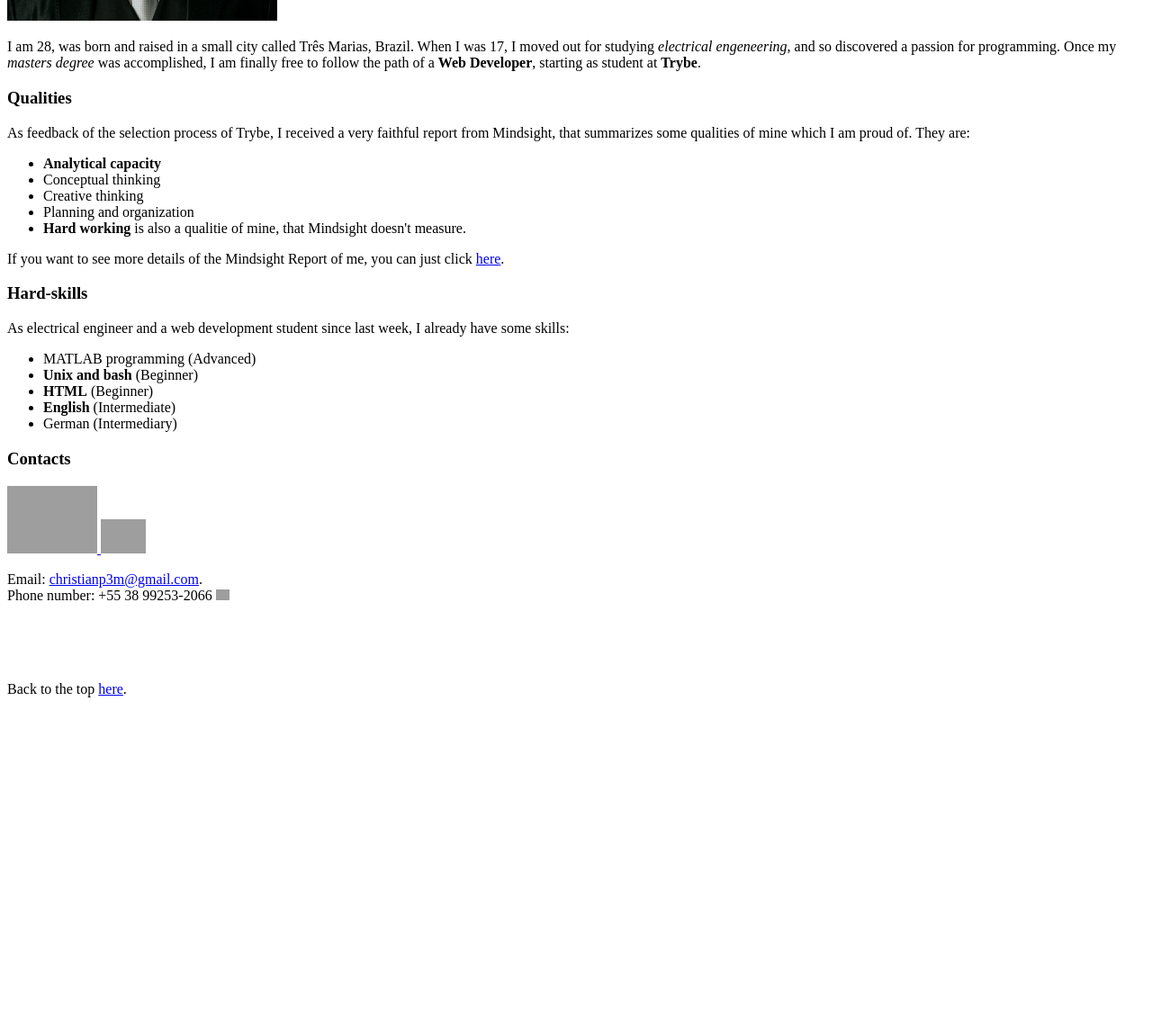
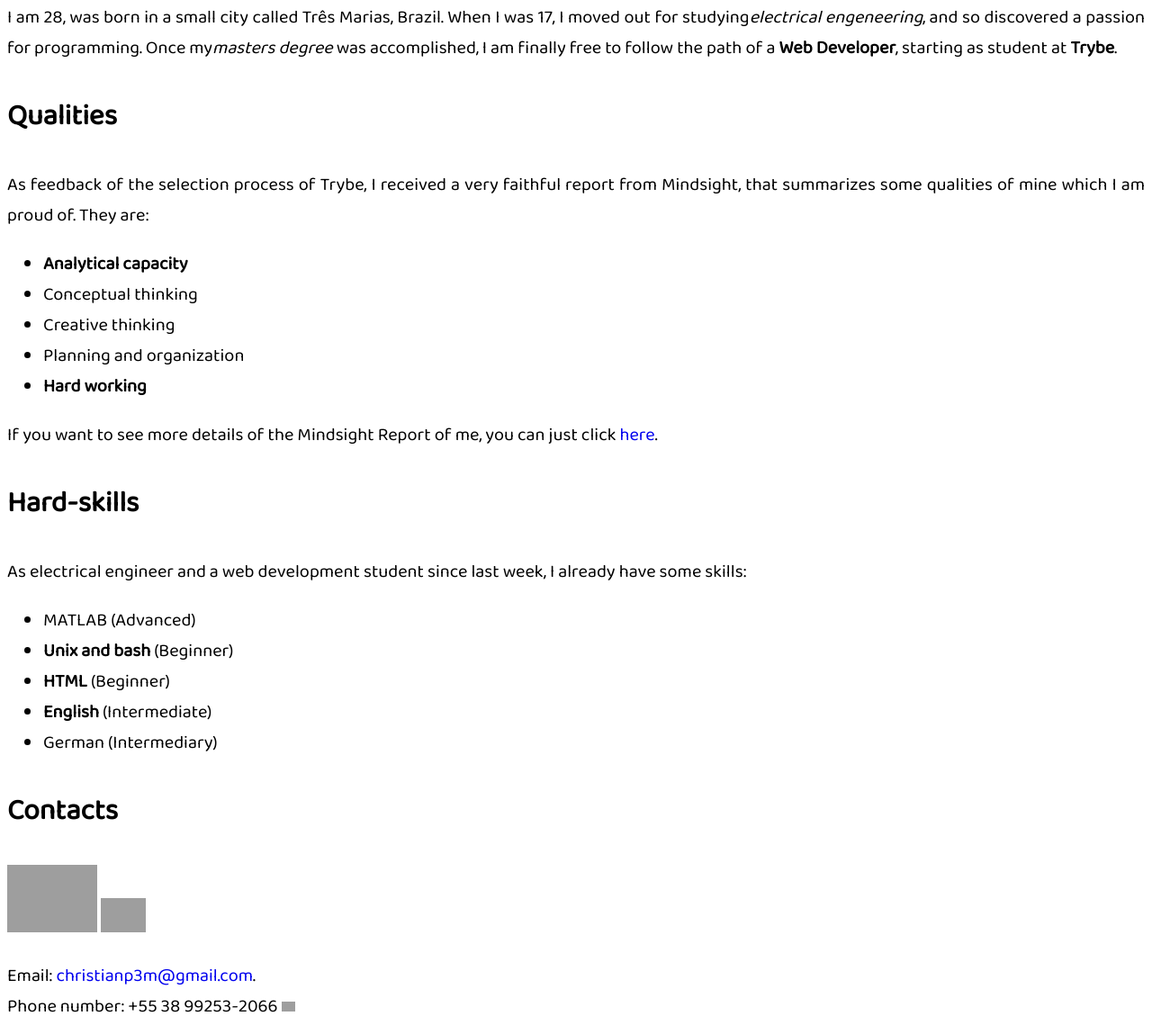
Before and after one commit to mpchristian/mpchristian.github.io, a plain HTML site: page index.html in a window 1280 px wide. Shown: the part 481-1620 px from the top of the page at 90% size. Before the commit the page ends 1272 px from the top, so only its background shows below. Drawn offline with Linux system fonts and the light colour scheme; grey boxes are pictures that could not be loaded.

Commit message:
Add css file, change fonts, border of the photo, fontsize

```diff
--- a/index.html
+++ b/index.html
@@ -1,129 +1,70 @@
 <!DOCTYPE html>
-<html lang="en">
+<html lang="pt-br">
 
 <head>
     <meta charset="UTF-8">
     <title>Christian Mendes | Portfolio</title>
+    <link rel="stylesheet" type="text/css" href="style.css">
 </head>
 
 <body>
     <h1 id="top">Christian Mendes Pereira</h1>
 
-    <p>
     <h2>
         <a href="#about-me">About me</a> |
         <a href="#qualities">Qualities</a> |
         <a href="#hard-skills">Hard-skills</a> |
         <a href="#contacts">Contacts</a>
     </h2>
+
+    <p id="about-me"><h3>About me</h3></p>
+
+    <img class="pictures" src="profile2.jpg" alt="Christian Mendes Pereira about to get married" width="200px">
+
+    <p>I am 28, was born in a small city called Três Marias, Brazil. When I was 17, I moved out for studying<em>electrical engeneering</em>, and so discovered a passion for programming. Once my<em>masters degree</em> was accomplished, I am finally free to follow the path of a <strong>Web Developer</strong>, starting as student at <strong>Trybe</strong>.</p>
+
+    <p><h3>Qualities</h3></p>
+
+    <p id="qualities">As feedback of the selection process of Trybe, I received a very faithful report from Mindsight, that summarizes some qualities of mine which I am proud of. They are:</p>
+
+    <ul>
+        <li><strong>Analytical capacity</strong></li>
+        <li>Conceptual thinking</li>
+        <li>Creative thinking</li>
+        <li>Planning and organization</li>
+        <li><strong>Hard working</strong></li>
+    </ul>
+
+    <p>If you want to see more details of the Mindsight Report of me, you can just click <a href="https://app.mindsight.com.br/en/devolutiva/cfb54ab8-623d-455c-ae0a-85c480607cad/resultado/" target="_blank">here</a>.</p>
+
+    <p id="hard-skills"><h3>Hard-skills</h3></p>
+
+
+    <p>As electrical engineer and a web development student since last week, I already have some skills:</p>
+
+    <ul>
+        <li>MATLAB (Advanced)</li>
+        <li><strong>Unix and bash</strong> (Beginner)</li>
+        <li><strong>HTML</strong> (Beginner)</li>
+        <li><strong>English</strong> (Intermediate)</li>
+        <li>German (Intermediary)</li>
+    </ul>
+
+    <p id="contacts"><h3>Contacts</h3></p>
+
+    <p>
+        <a href="https://github.com/mpchristian" target="_blank"><img src="https://marcas-logos.net/wp-content/uploads/2020/03/GITHUB-LOGO-600x338.png" alt="Github" width="100px"></a>
+
+        <a href="https://www.linkedin.com/in/christian-m-pereira" target="_blank"><img src="https://image.flaticon.com/icons/png/512/49/49656.png" width="50px"></a>
     </p>
+
+    <p>Email: <a href="mailto:christianp3m@gmail.com">christianp3m@gmail.com</a>.
+    <br>
+    Phone number: +55 38 99253-2066 <img src="https://www.pinclipart.com/picdir/big/194-1947602_whatsapp-logo-transparent-png-whatsapp-logo-vector-black.png" alt="Whatsapp" width="15px"></p>
 
     <br>
 
-    <p id="about-me">
-    <h3>About me</h3>
-    </p>
-
-    <img src="profile2.jpg" alt="Christian Mendes Pereira prestes a se casar" width="300px" id="christian_foto">
-
-    <p>
-        I am 28, was born and raised in a small city called Três Marias, Brazil. When I was 17, I moved out for studying
-        <em>electrical engeneering</em>,
-        and so discovered a passion for programming. Once my
-        <em>masters degree</em>
-        was accomplished, I am finally free to follow the path of a
-        <strong>Web Developer</strong>, starting as student at <strong>Trybe</strong>.
-    </p>
-
-    <p>
-    <h3>Qualities</h3>
-    </p>
-
-    <p id="qualities">
-        As feedback of the selection process of Trybe, I received a very faithful report from Mindsight, that summarizes
-        some qualities of mine which I am proud of. They are:
-    </p>
-
-    <ul>
-        <li>
-            <strong>Analytical capacity</strong>
-        </li>
-        <li>
-            Conceptual thinking
-        </li>
-        <li>
-            Creative thinking
-        </li>
-        <li>
-            Planning and organization
-        </li>
-        <li>
-            <strong>
-                Hard working
-            </strong>
-            is also a qualitie of mine, that Mindsight doesn't measure.
-        </li>
-    </ul>
-
-    If you want to see more details of the Mindsight Report of me, you can just click
-    <a href="https://app.mindsight.com.br/en/devolutiva/cfb54ab8-623d-455c-ae0a-85c480607cad/resultado/"
-        target="_blank">here</a>.
-
-    <p id="hard-skills">
-    <h3>Hard-skills</h3>
-    </p>
-
-    As electrical engineer and a web development student since last week, I already have some skills:
-
-    <ul>
-        <li>
-            MATLAB programming (Advanced)
-        </li>
-        <li>
-            <strong>Unix and bash</strong> (Beginner)
-        </li>
-        <li>
-            <strong>HTML</strong> (Beginner)
-        </li>
-        <li>
-            <strong>English</strong> (Intermediate)
-        </li>
-        <li>
-            German (Intermediary)
-        </li>
-    </ul>
-
-    <p id="contacts">
-    <h3>Contacts</h3>
-    </p>
-
-    <p>
-        <a href="https://github.com/mpchristian" target="_blank">
-            <img src="https://marcas-logos.net/wp-content/uploads/2020/03/GITHUB-LOGO-600x338.png" alt="Github"
-                width="100px">
-        </a>
-
-        <a href="https://www.linkedin.com/in/christian-m-pereira" target="_blank">
-            <img src="https://image.flaticon.com/icons/png/512/49/49656.png" width="50px">
-        </a>
-    </p>
-
-    <p>
-        Email: <a href="mailto:christianp3m@gmail.com">christianp3m@gmail.com</a>.
-        <br>
-        Phone number: +55 38 99253-2066 <img
-            src="https://www.pinclipart.com/picdir/big/194-1947602_whatsapp-logo-transparent-png-whatsapp-logo-vector-black.png"
-            alt="Whatsapp" width="15px">
-    </p>
-
-    <br>
-    <br>
-    <br>
-
-    <p>
-        Back to the top
-        <a href="#top">here</a>.
-    </p>
+    <p>Back to the top <a href="#top">here</a>.</p>
 
 </body>
 
--- /dev/null
+++ b/style.css
@@ -0,0 +1,28 @@
+@import url('https://fonts.googleapis.com/css2?family=Baloo+Da+2&family=Gloria+Hallelujah&display=swap');
+
+body {
+    background: white;
+    color:  black;
+    text-align: justify;
+    font-family: 'Baloo Da 2';
+}
+
+h2 {
+    font-size: 1.5em;
+}
+
+h3 {
+    font-size: 2em;
+}
+
+a {
+    text-decoration: none;
+}
+
+p, ul {
+    font-size: 20px;
+}
+
+.pictures {
+    border-radius: 5%;
+}
```
